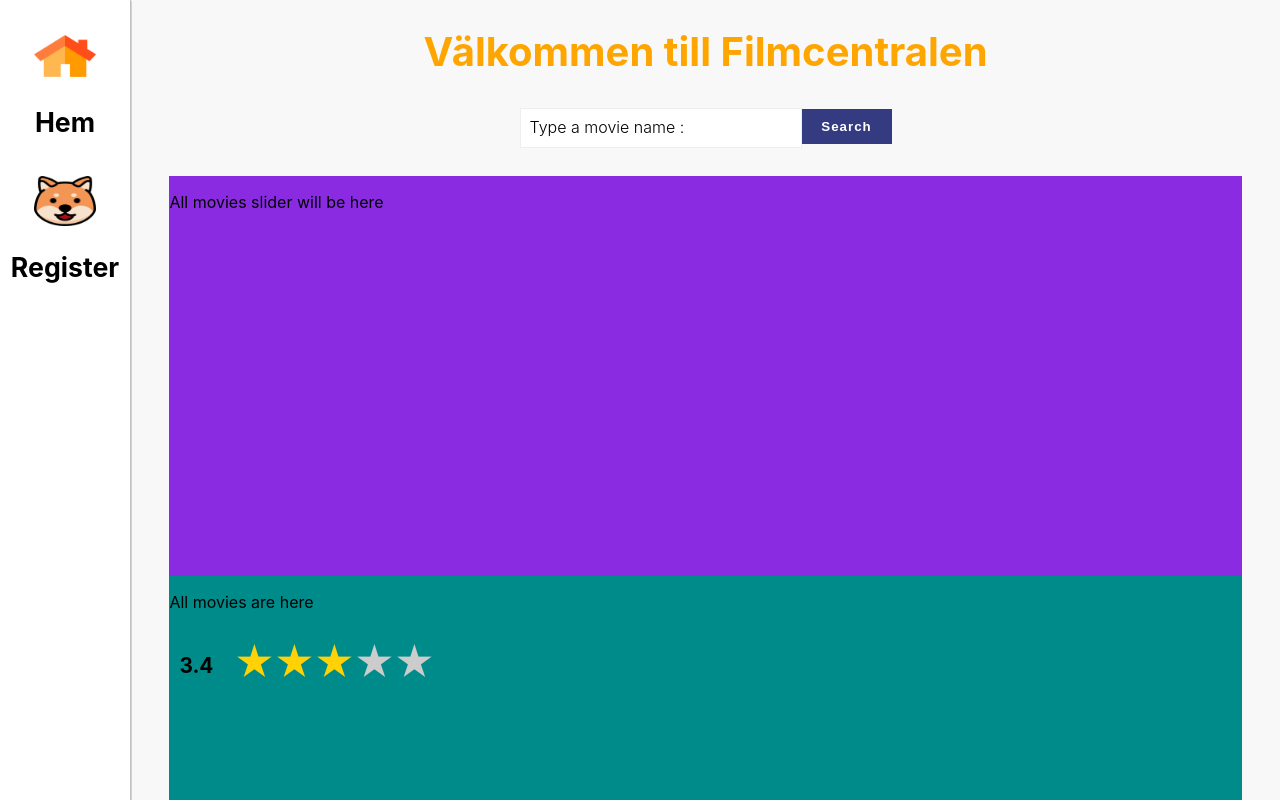
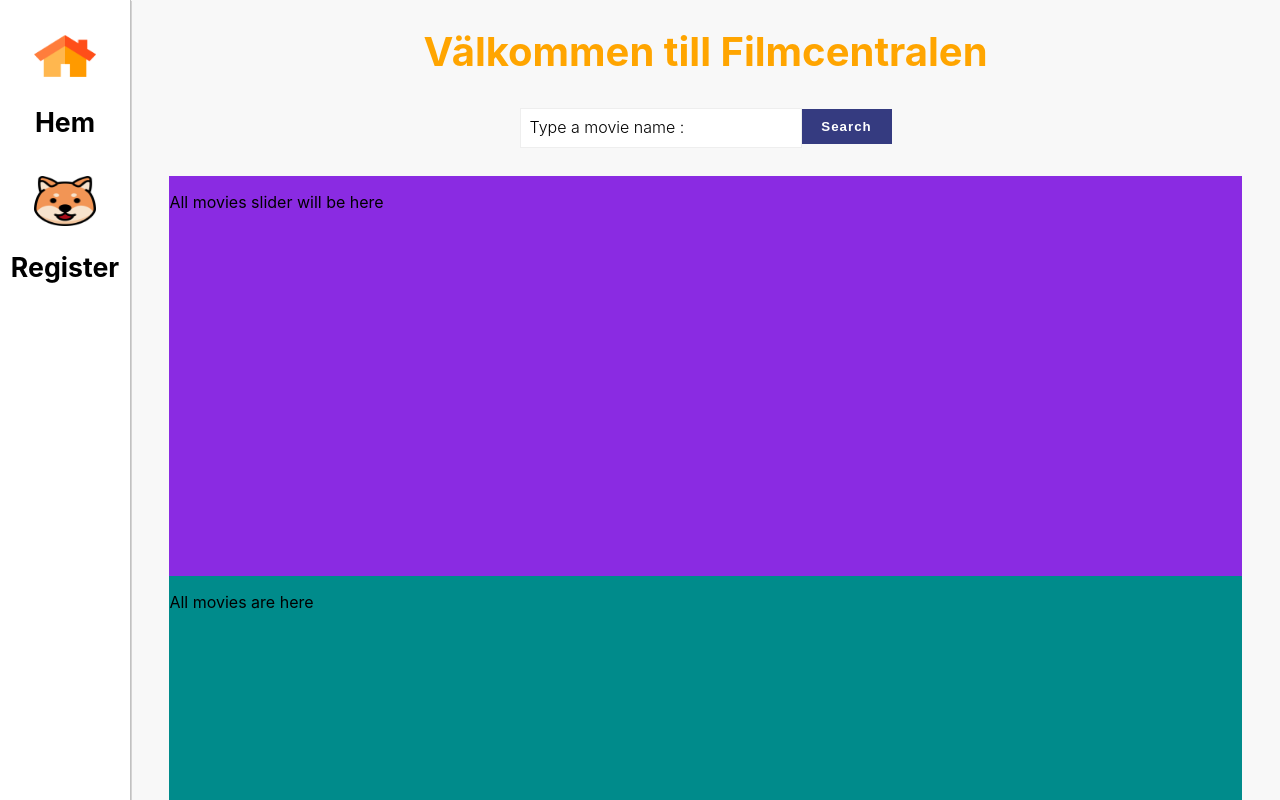
Before and after one commit to ahmadardal/movie-webshop, a React (Create React App) app: page / in a window 1280 px wide. Shown: the top 800 px of the page. Built offline with nearby package versions, Linux system fonts and the light colour scheme; no server answers.

Commit message:
removed test star

```diff
--- a/src/components/movies.jsx
+++ b/src/components/movies.jsx
@@ -3,13 +3,9 @@ import StarRating from "./reusableComponents/starrating";
 
 const Movies = () => {
 
-    // Switch me for the movie rating
-    const rating = 3.4;
-
     return (
         <div className="movies">
             <p>All movies are here</p>
-            <StarRating movieRating ={rating} />
         </div>
     )
 }
```
